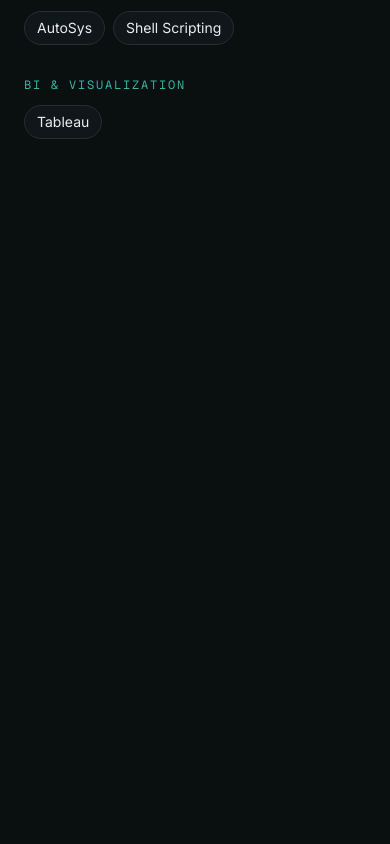
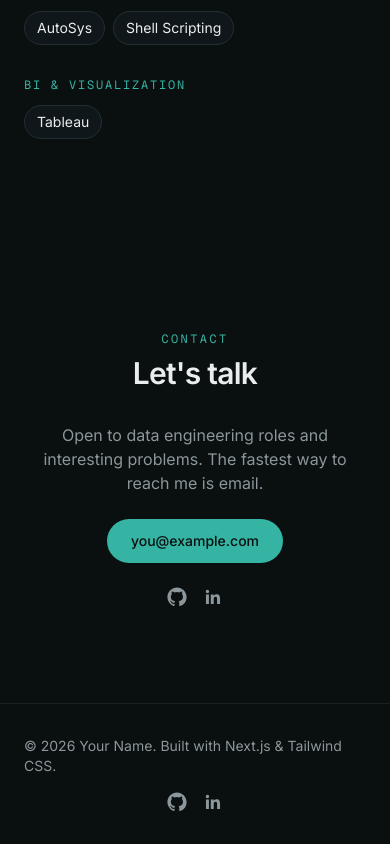
Before and after one commit to maybeAtull/portfolio, a Next.js app: page / in a window 390 px wide. Shown: the part 4748-5592 px from the top of the page. Before the commit the page ends 4983 px from the top, so only its background shows below. Built offline with nearby package versions, Linux system fonts and the light colour scheme.

Commit message:
feat: add contact section and footer with social links

```diff
--- a/src/app/page.tsx
+++ b/src/app/page.tsx
@@ -1,10 +1,12 @@
 import { Navbar } from "../components/layout/Navbar";
+import { Footer } from "../components/layout/Footer";
 import { Hero } from "../components/sections/Hero";
 import { About } from "../components/sections/About";
 import { Education } from "../components/sections/Education";
 import { Experience } from "../components/sections/Experience";
 import { Projects } from "../components/sections/Projects";
 import { Skills } from "../components/sections/Skills";
+import { Contact } from "../components/sections/Contact";
 
 export default function Home() {
   return (
@@ -17,7 +19,9 @@ export default function Home() {
         <Experience />
         <Projects />
         <Skills />
+        <Contact />
       </main>
+      <Footer />
     </>
   );
 }
--- /dev/null
+++ b/src/components/layout/Footer.tsx
@@ -0,0 +1,15 @@
+import { personal } from "../../../content/site-data";
+import { SocialIcons } from "../ui/SocialIcons";
+
+export function Footer() {
+  return (
+    <footer className="border-t border-border/60">
+      <div className="mx-auto flex max-w-6xl flex-col items-center gap-4 px-6 py-8 text-sm text-muted sm:flex-row sm:justify-between">
+        <p>
+          © {new Date().getFullYear()} {personal.name}. Built with Next.js &amp; Tailwind CSS.
+        </p>
+        <SocialIcons />
+      </div>
+    </footer>
+  );
+}
--- /dev/null
+++ b/src/components/sections/Contact.tsx
@@ -0,0 +1,28 @@
+import { personal } from "../../../content/site-data";
+import { SectionHeading } from "../ui/SectionHeading";
+import { SocialIcons } from "../ui/SocialIcons";
+
+export function Contact() {
+  const mailtoHref = `mailto:${personal.email}?subject=${encodeURIComponent(
+    "Let's connect"
+  )}`;
+
+  return (
+    <section id="contact" className="mx-auto max-w-6xl px-6 py-24">
+      <SectionHeading eyebrow="Contact" title="Let's talk" align="center" />
+
+      <div className="mx-auto mt-8 flex max-w-md flex-col items-center gap-6 text-center">
+        <p className="text-muted">
+          Open to data engineering roles and interesting problems. The fastest way to reach me is email.
+        </p>
+        <a
+          href={mailtoHref}
+          className="inline-flex items-center justify-center rounded-full bg-accent px-6 py-3 text-sm font-medium text-background transition-opacity hover:opacity-90"
+        >
+          {personal.email}
+        </a>
+        <SocialIcons />
+      </div>
+    </section>
+  );
+}
```
